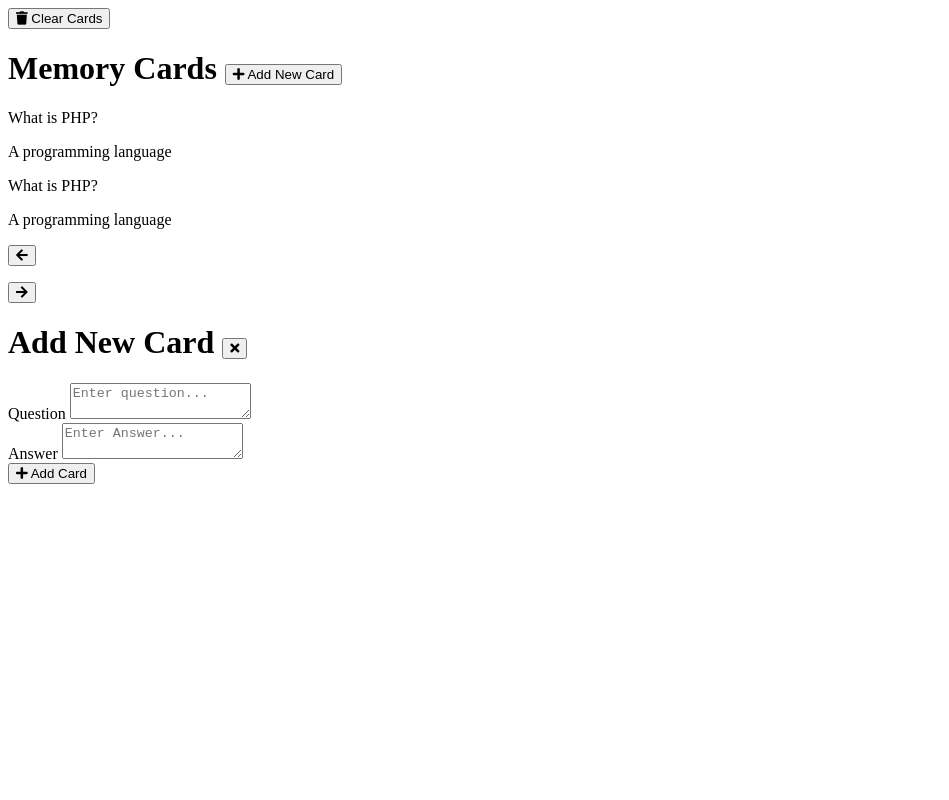
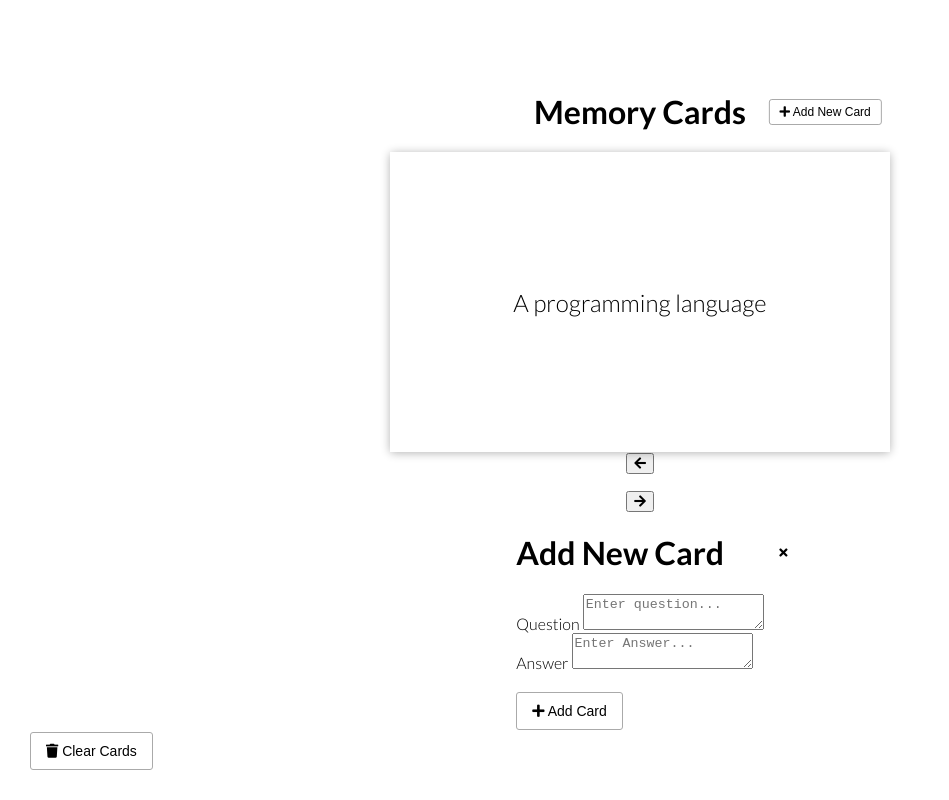
Before and after one commit to ajfm88/20WebProjectsVanillaJS, a plain HTML site: page 14_MemoryCards/index.html in a window 1280 px wide. Shown: the whole page, without its empty margins (0-949 px from the left). Drawn offline with Linux system fonts and the light colour scheme.

Commit message:
84. Basic Card Styling

```diff
--- a/14_MemoryCards/style.css
+++ b/14_MemoryCards/style.css
@@ -1 +1,99 @@
 @import url('https://fonts.googleapis.com/css?family=Lato:300,500,700&display=swap');
+
+* {
+  box-sizing: border-box;
+}
+
+body {
+  background-color: #fff;
+  display: flex;
+  flex-direction: column;
+  align-items: center;
+  justify-content: center;
+  height: 100vh;
+  margin: 0;
+  overflow: hidden;
+  font-family: 'Lato', sans-serif;
+}
+
+h1 {
+  position: relative;
+}
+
+h1 button {
+  position: absolute;
+  right: 0;
+  transform: translate(120%, -50%);
+  z-index: 2;
+}
+
+.btn {
+  cursor: pointer;
+  background-color: #fff;
+  border: 1px solid #aaa;
+  border-radius: 3px;
+  font-size: 14px;
+  margin-top: 20px;
+  padding: 10px 15px;
+}
+
+.btn-small {
+  font-size: 12px;
+  padding: 5px 10px;
+}
+
+.btn-ghost {
+  border: 0;
+  background-color: transparent;
+}
+
+.clear {
+  position: absolute;
+  bottom: 30px;
+  left: 30px;
+}
+
+.cards {
+  perspective: 1000px;
+  position: relative;
+  height: 300px;
+  width: 500px;
+  max-width: 100%;
+}
+
+.card {
+  position: absolute;
+  opacity: 0;
+  font-size: 1.5em;
+  top: 0;
+  left: 0;
+  height: 100%;
+  width: 100%;
+}
+
+.card.active {
+  cursor: pointer;
+  opacity: 1;
+  z-index: 10;
+}
+
+.inner-card {
+  box-shadow: 0 1px 10px rgba(0, 0, 0, 0.3);
+  border-radius: 4px;
+  height: 100%;
+  width: 100%;
+  position: relative;
+}
+
+.inner-card-front,
+.inner-card-back {
+  position: absolute;
+  top: 0;
+  left: 0;
+  display: flex;
+  align-items: center;
+  justify-content: center;
+  height: 100%;
+  width: 100%;
+  background: #fff;
+}
```
